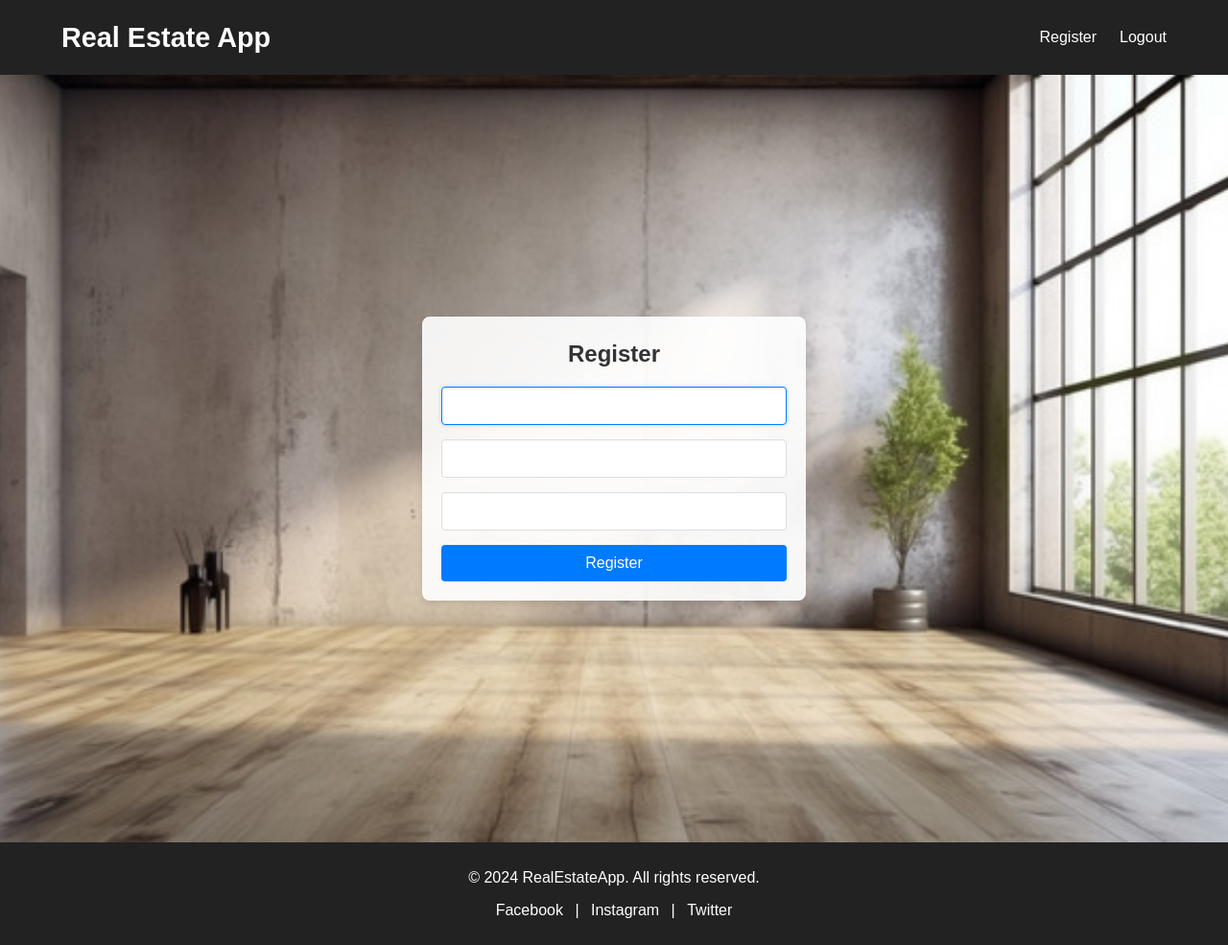
After one commit to Petar-Koprinkov/Real-Estate-Web-Application, a Django app: page /account/register/ in a window 1280 px wide. The commit adds this page. Shown: the whole page at 96% size. Run offline with Django 5.2, Linux system fonts and the light colour scheme.

Commit message:
feat: Added register page

```diff
--- a/real_estate_web_application/accounts/urls.py
+++ b/real_estate_web_application/accounts/urls.py
@@ -0,0 +1,7 @@
+from django.urls import path
+
+from real_estate_web_application.accounts import views
+
+urlpatterns = [
+    path('register/', views.RegisterView.as_view(), name='register'),
+]
--- /dev/null
+++ b/real_estate_web_application/accounts/views.py
@@ -0,0 +1,18 @@
+from django.contrib.auth import get_user_model, login
+from django.urls import reverse_lazy
+from django.views.generic import CreateView
+from real_estate_web_application.accounts.forms import CustomUserCreationForm
+
+UserModel = get_user_model()
+
+
+class RegisterView(CreateView):
+    model = UserModel
+    form_class = CustomUserCreationForm
+    template_name = 'accounts/register.html'
+    success_url = reverse_lazy('home')
+
+    def form_valid(self, form):
+        response = super().form_valid(form)
+        login(self.request, self.object)
+        return response
--- a/real_estate_web_application/common/views.py
+++ b/real_estate_web_application/common/views.py
@@ -9,4 +9,4 @@ class HomePageView(ListView):
     context_object_name = 'properties'
 
     def get_queryset(self):
-        return Properties.objects.filter('-value')
+        return Properties.objects.order_by('-value')
--- a/real_estate_web_application/urls.py
+++ b/real_estate_web_application/urls.py
@@ -1,19 +1,3 @@
-"""
-URL configuration for real_estate_web_application project.
-
-The `urlpatterns` list routes URLs to views. For more information please see:
-    https://docs.djangoproject.com/en/5.1/topics/http/urls/
-Examples:
-Function views
-    1. Add an import:  from my_app import views
-    2. Add a URL to urlpatterns:  path('', views.home, name='home')
-Class-based views
-    1. Add an import:  from other_app.views import Home
-    2. Add a URL to urlpatterns:  path('', Home.as_view(), name='home')
-Including another URLconf
-    1. Import the include() function: from django.urls import include, path
-    2. Add a URL to urlpatterns:  path('blog/', include('blog.urls'))
-"""
 from django.conf.urls.static import static
 from django.contrib import admin
 from django.urls import path, include
@@ -22,6 +6,7 @@ from real_estate_web_application import settings
 urlpatterns = [
     path('admin/', admin.site.urls),
     path('', include('real_estate_web_application.common.urls')),
+    path('account/', include('real_estate_web_application.accounts.urls')),
 ]
 
 # if settings.DEBUG:
--- a/static/css/home.css
+++ b/static/css/home.css
@@ -9,6 +9,9 @@ body {
     line-height: 1.6;
     background-color: #f8f9fa;
     color: #333;
+    display: flex;
+    flex-direction: column;
+    min-height: 100vh;
 }
 
 .container {
@@ -28,7 +31,6 @@ header {
     top: 0;
     z-index: 10;
 }
-
 
 header .container {
     display: flex;
@@ -63,6 +65,7 @@ header nav ul li a:hover {
 }
 
 main {
+    flex: 1;
     background: url('/static/images/home_background.jpg') no-repeat center center/cover;
 }
 
@@ -102,7 +105,6 @@ main {
     background-color: #0056b3;
 }
 
-/* Featured Listings Section */
 .featured-listings {
     padding: 3rem 0;
     text-align: center;
@@ -134,10 +136,9 @@ ul.listing-properties {
     margin: 0;
     padding: 0;
     width: 100%;
-    max-width: 300px; /* Limit the width of each card */
+    max-width: 300px;
 }
 
-/* Listing Item Container */
 .listing-item {
     border: 1px solid #ddd;
     border-radius: 8px;
@@ -156,7 +157,6 @@ ul.listing-properties {
     box-shadow: 0 6px 12px rgba(0, 0, 0, 0.15);
 }
 
-/* Image Styling */
 .listing-item img {
     width: 100%;
     height: auto;
@@ -164,7 +164,6 @@ ul.listing-properties {
     border-bottom: 1px solid #ddd;
 }
 
-/* Text and Details */
 .listing-item h3 {
     font-size: 1.2rem;
     color: #2c3e50;
@@ -177,7 +176,6 @@ ul.listing-properties {
     margin: 0 15px 15px;
 }
 
-/* Button Styling */
 .listing-item .btn {
     background-color: #3498db;
     color: #fff;
@@ -194,7 +192,6 @@ ul.listing-properties {
 .listing-item .btn:hover {
     background-color: #2980b9;
 }
-
 
 footer {
     background-color: #222;
@@ -218,20 +215,19 @@ footer .social-links a:hover {
     color: #007bff;
 }
 
-
 @media (max-width: 768px) {
     ul.listing-properties {
         gap: 15px;
     }
 
     .listing-properties li {
-        max-width: 45%; /* Adjust to two columns on tablet */
+        max-width: 45%;
     }
 }
 
 @media (max-width: 480px) {
     .listing-properties li {
-        max-width: 100%; /* Full width on small screens */
+        max-width: 100%;
     }
 
     .listing-item h3 {
@@ -254,29 +250,6 @@ footer .social-links a:hover {
     }
 }
 
-@media (max-width: 768px) {
-    header {
-        flex-direction: column;
-    }
-
-    header nav ul {
-        flex-direction: column;
-        gap: 1rem;
-    }
-
-    .listing-item {
-        width: 100%;
-    }
-
-    .inscription h1 {
-        font-size: 1.8rem;
-    }
-
-    .inscription p {
-        font-size: 0.9rem;
-    }
-}
-
 @media (max-width: 576px) {
     .inscription {
         padding: 3rem 1rem;
--- /dev/null
+++ b/static/css/register.css
@@ -0,0 +1,82 @@
+.form-wrapper {
+    display: flex;
+    justify-content: center;
+    align-items: center;
+    min-height: 100vh;
+    background: url('/static/images/home_background.jpg') no-repeat center center/cover;
+}
+
+.register-container {
+    background: rgba(255, 255, 255, 0.9);
+    border-radius: 8px;
+    box-shadow: 0 4px 6px rgba(0, 0, 0, 0.1);
+    max-width: 400px;
+    width: 100%;
+    padding: 20px;
+    box-sizing: border-box;
+}
+
+.register-container h2 {
+    margin: 0 0 15px;
+    text-align: center;
+    color: #333333;
+    font-size: 24px;
+}
+
+form {
+    display: flex;
+    flex-direction: column;
+}
+
+form input[type="text"],
+form input[type="password"] {
+    margin-bottom: 15px;
+    padding: 10px;
+    border: 1px solid #dddddd;
+    border-radius: 4px;
+    font-size: 16px;
+    width: 100%;
+    box-sizing: border-box;
+}
+
+form input[type="text"]:focus,
+form input[type="password"]:focus {
+    border-color: #007bff;
+    outline: none;
+    box-shadow: 0 0 4px rgba(0, 123, 255, 0.25);
+}
+
+form .btn {
+    background: #007bff;
+    color: #ffffff;
+    padding: 10px;
+    font-size: 16px;
+    border: none;
+    border-radius: 4px;
+    cursor: pointer;
+    text-align: center;
+}
+
+form .btn:hover {
+    background: #0056b3;
+}
+
+@media (max-width: 480px) {
+    .register-container {
+        padding: 15px;
+    }
+
+    .register-container h2 {
+        font-size: 20px;
+    }
+
+    form input[type="text"],
+    form input[type="password"] {
+        font-size: 14px;
+    }
+
+    form .btn {
+        font-size: 14px;
+        padding: 8px;
+    }
+}
--- a/static/css/styles.css
+++ b/static/css/styles.css
@@ -1 +1,2 @@
 @import "home.css";
+@import "register.css";
--- /dev/null
+++ b/templates/accounts/register.html
@@ -0,0 +1,15 @@
+{% extends 'base.html' %}
+{% block content %}
+<div class="form-wrapper">
+    <div class="register-container">
+        <h2>Register</h2>
+        <form method="post">
+            {{ form.username }}
+            {{ form.password1 }}
+            {{ form.password2 }}
+            {% csrf_token %}
+            <button type="submit" class="btn">Register</button>
+        </form>
+    </div>
+</div>
+{% endblock %}
--- /dev/null
+++ b/templates/base.html
@@ -0,0 +1,51 @@
+{% load static %}
+
+<!DOCTYPE html>
+<html lang="en">
+<head>
+    <meta charset="UTF-8">
+    <meta name="viewport" content="width=device-width, initial-scale=1.0">
+    <title>Real Estate Application</title>
+    <link rel="stylesheet" href="{% static 'css/styles.css' %}">
+</head>
+<body>
+<header>
+    <div class="container">
+        <div class="logo">
+            <a href="{% url 'home' %}">Real Estate App</a>
+        </div>
+        <nav>
+            <ul>
+                {% if request.user.is_authenticated %}
+                    <li><a href="#">Properties</a></li>
+                    <li><a href="#">Create Listings</a></li>
+                    <li><a href="#">Profile</a></li>
+                    <li><a href="#">Logout</a></li>
+                {% else %}
+                    <li><a href="{% url 'register' %}">Register</a></li>
+                    <li><a href="#">Logout</a></li>
+                {% endif %}
+            </ul>
+        </nav>
+    </div>
+</header>
+
+<main>
+    {% block content %}
+    {% endblock %}
+</main>
+
+<!-- Footer Section -->
+<footer>
+    <div class="container">
+        <p>&copy; 2024 RealEstateApp. All rights reserved.</p>
+        <div class="social-links">
+            <a href="#">Facebook</a> |
+            <a href="#">Instagram</a> |
+            <a href="#">Twitter</a>
+        </div>
+    </div>
+</footer>
+
+</body>
+</html>
```
Also changed, not shown: templates/common/home.html (+6 -49 lines).
